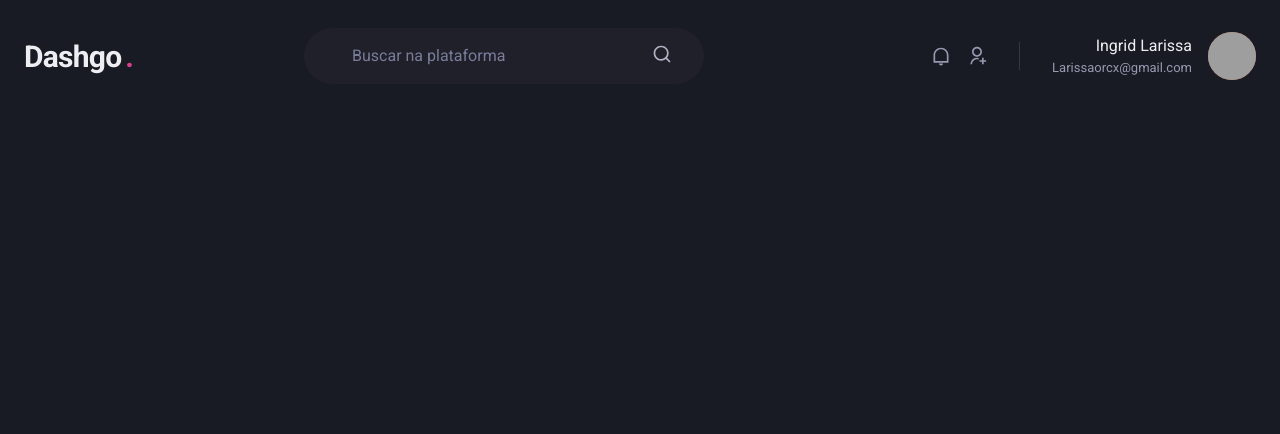
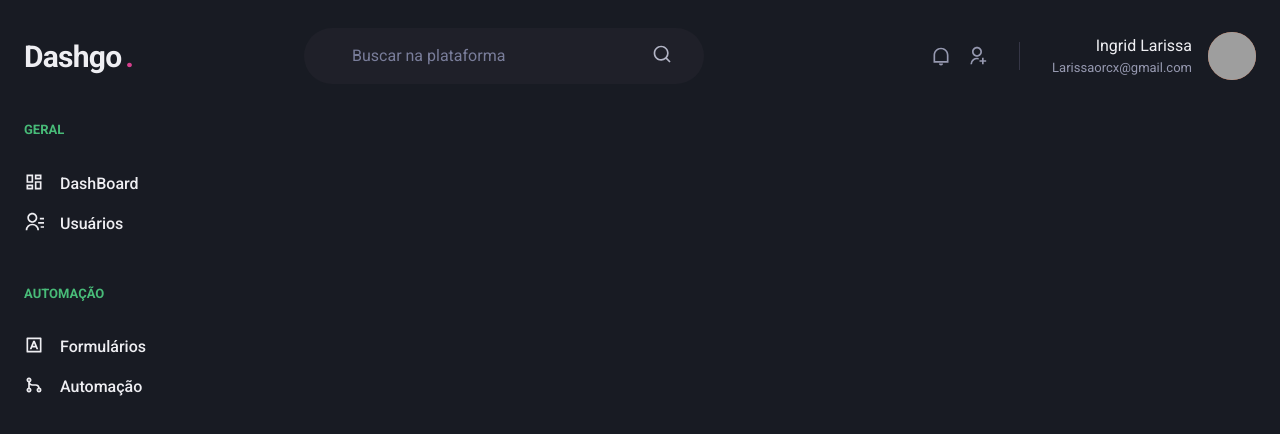
Before and after one commit to larissaorcx/Dashgo, a Next.js app: page /dashboard in a window 1280 px wide. Shown: the top 434 px of the page. Built offline with nearby package versions, Linux system fonts and the light colour scheme; grey boxes are pictures that could not be loaded.

Commit message:
Iniciando o componente Sidebar

```diff
--- /dev/null
+++ b/src/components/Sidebar.tsx
@@ -0,0 +1,37 @@
+import { Box, Stack, Text, Link, Icon } from "@chakra-ui/react";
+import {RiDashboardLine, RiContactsLine, RiInputMethodLine, RiGitMergeLine} from "react-icons/ri"
+
+export function Sidebar () {
+    return(
+        <Box as="aside" w="64" mr="8">
+            <Stack spacing="12" align="flex-start">
+                <Box>
+                    <Text fontWeight="bold" color="green.400" fontSize="small">GERAL</Text>
+                    <Stack spacing="4" mt="8" align="stretch">
+                        <Link display="flex" align="center" >
+                            <Icon as={RiDashboardLine} fontSize="20"  />
+                            <Text ml="4" fontWeight="medium">DashBoard</Text>
+                        </Link>
+                        <Link display="flex" align="center" >
+                            <Icon as={RiContactsLine} fontSize="20"  />
+                            <Text ml="4" fontWeight="medium">Usuários</Text>
+                        </Link>
+                    </Stack>
+                </Box>
+                <Box>
+                    <Text fontWeight="bold" color="green.400" fontSize="small">AUTOMAÇÃO</Text>
+                    <Stack spacing="4" mt="8" align="stretch">
+                        <Link display="flex" align="center" >
+                            <Icon as={RiInputMethodLine} fontSize="20"  />
+                            <Text ml="4" fontWeight="medium">Formulários</Text>
+                        </Link>
+                        <Link display="flex" align="center" >
+                            <Icon as={RiGitMergeLine} fontSize="20"  />
+                            <Text ml="4" fontWeight="medium">Automação</Text>
+                        </Link>
+                    </Stack>
+                </Box>
+            </Stack>
+        </Box>
+    );
+}
--- a/src/pages/dashboard.tsx
+++ b/src/pages/dashboard.tsx
@@ -1,7 +1,16 @@
-import {Header} from '../components/Header'
+import {Flex} from '@chakra-ui/react';
+import {Header} from '../components/Header';
+import { Sidebar } from '../components/Sidebar';
 
 export default function Dashboard() {
     return(
-        <Header />
+        <Flex direction="column" h="100vh">
+            <Header />
+
+            <Flex w="100%" my="6" maxWidth={1480} mx="auto" px="6">
+                <Sidebar />
+
+            </Flex>
+        </Flex>
     )
 }
```
